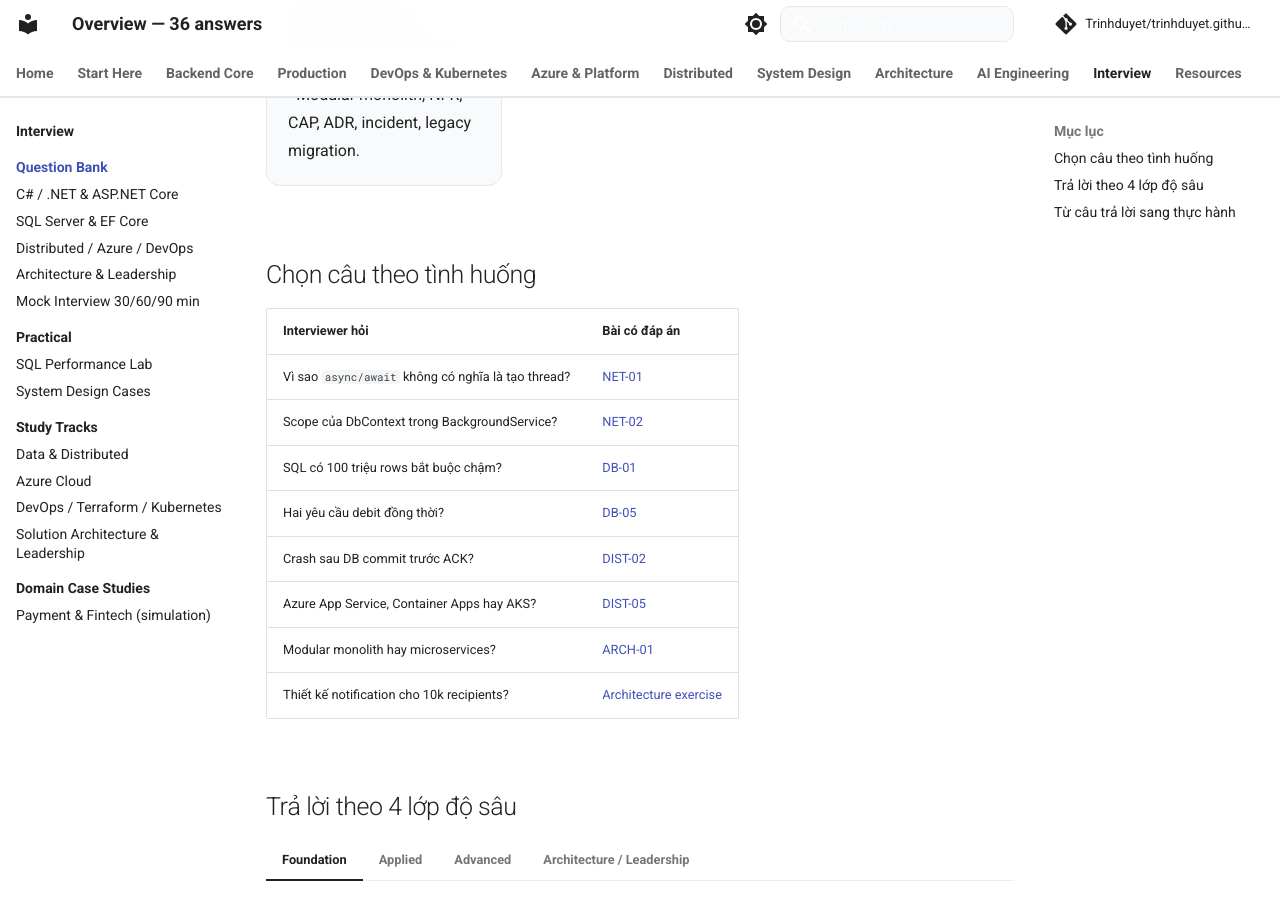
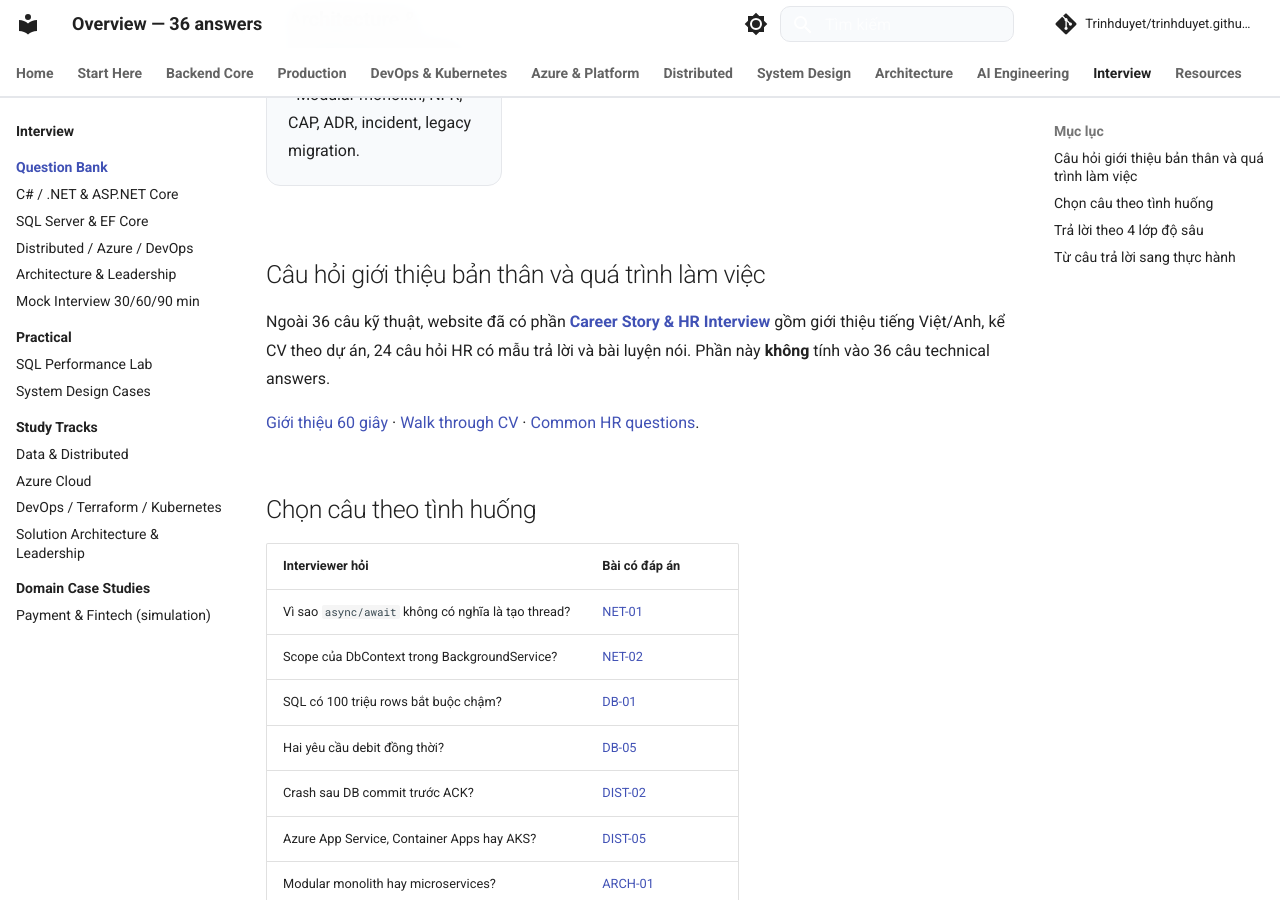
Before and after one commit to Trinhduyet/trinhduyet.github.io, an MkDocs documentation site: the page built from docs/interview/05-interview-preparation/index.md, in a window 1280 px wide and 900 px high, scrolled down 732 px. Built offline with MkDocs 1.6.1 and Material for MkDocs 9.7.7, drawn with Linux system fonts in a browser that asks for light colours; comment, search, counter and statistics services are not loaded.

Commit message:
feat(interview): surface career story, CV walkthrough and HR preparation in site navigation

```diff
--- a/docs/interview/05-interview-preparation/index.md
+++ b/docs/interview/05-interview-preparation/index.md
@@ -15,6 +15,12 @@
 [**Architecture & Leadership — 9 câu** · Modular monolith, NFR, CAP, ADR, incident, legacy migration.](architecture-leadership.md){ .course-card }
 
 </div>
+
+## Câu hỏi giới thiệu bản thân và quá trình làm việc
+
+Ngoài 36 câu kỹ thuật, website đã có phần **[Career Story & HR Interview](../career/index.md)** gồm giới thiệu tiếng Việt/Anh, kể CV theo dự án, 24 câu hỏi HR có mẫu trả lời và bài luyện nói. Phần này **không** tính vào 36 câu technical answers.
+
+[Giới thiệu 60 giây](../career/tell-me-about-yourself.md) · [Walk through CV](../career/walk-through-resume.md) · [Common HR questions](../career/common-hr-questions.md).
 
 ## Chọn câu theo tình huống
 
```
